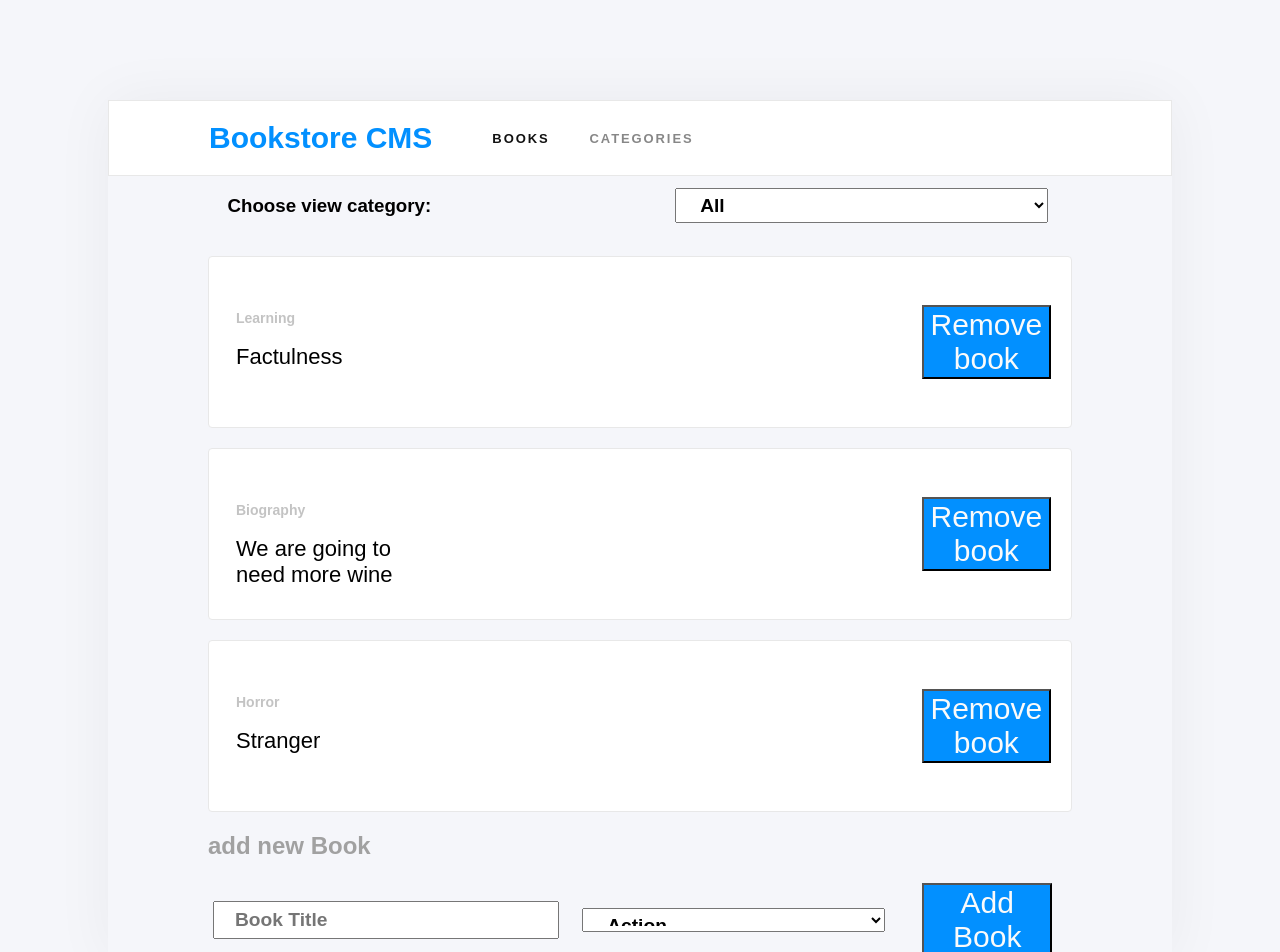
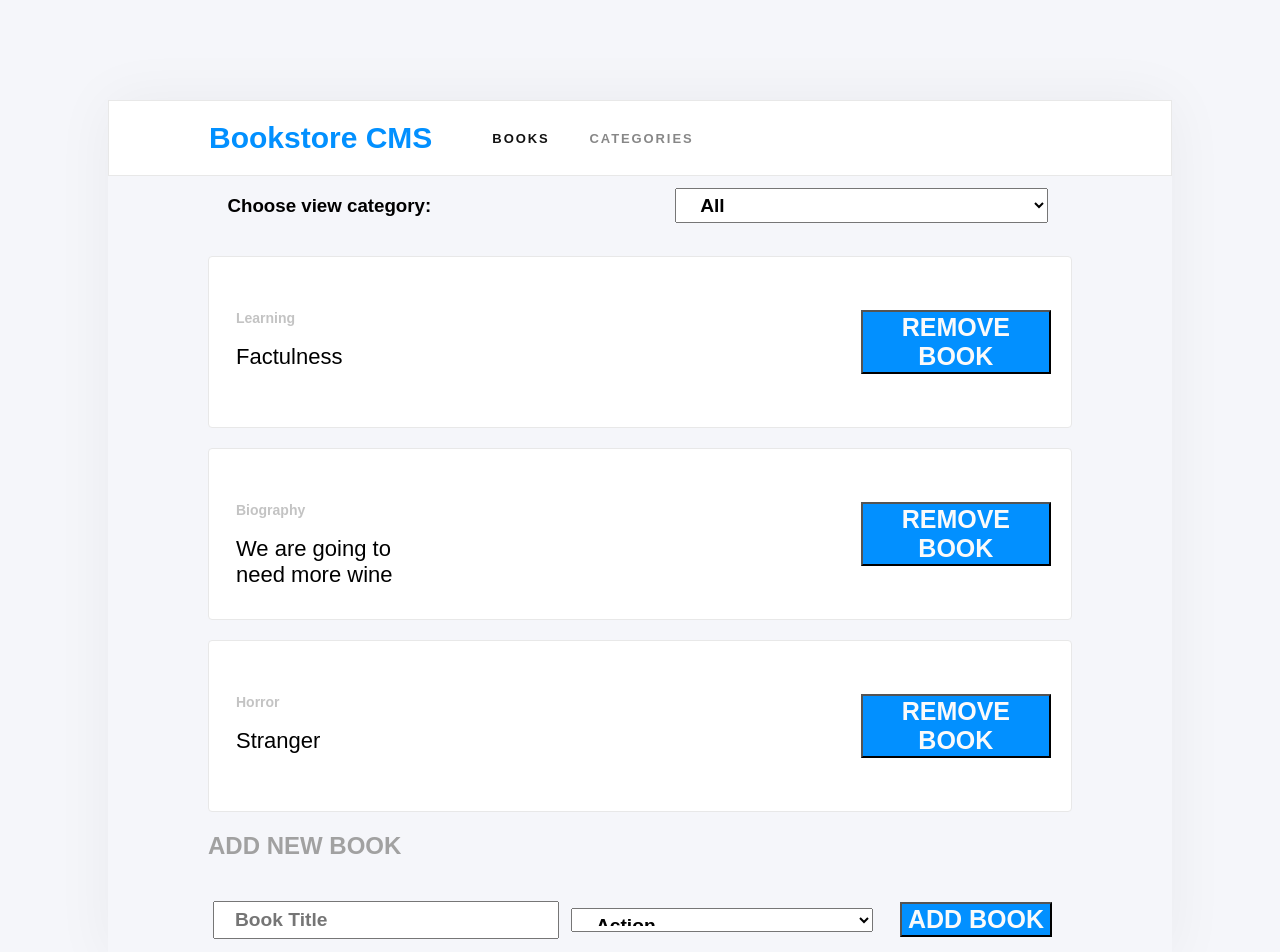
Before and after one commit to christianotieno/react-redux-bookstore, a React (Create React App) app: page / in a window 1280 px wide. Shown: the top 952 px of the page. Built offline with nearby package versions, Linux system fonts and the light colour scheme.

Commit message:
Add final style to buttons and titles headers

```diff
--- a/src/styles/css/main.css
+++ b/src/styles/css/main.css
@@ -60,10 +60,11 @@ body {
 
 .book-div button,
 .book-form button {
-  width: 15%;
-  font-size: 30px;
+  font-size: 25px;
   color: #fafafa;
   margin: 16px 20px;
+  font-weight: bold;
+  text-transform: uppercase;
   background-color: #0290ff;
 }
 
@@ -99,6 +100,10 @@ body {
   justify-content: space-between;
 }
 
+.form-title {
+  text-transform: uppercase;
+}
+
 .drop-down,
 .book-input {
   width: 35%;
--- a/src/styles/scss/main.scss
+++ b/src/styles/scss/main.scss
@@ -60,10 +60,11 @@ body {
 
 .book-div button,
 .book-form button {
-  width: 15%;
-  font-size: 30px;
+  font-size: 25px;
   color: #fafafa;
   margin: 16px 20px;
+  font-weight: bold;
+  text-transform: uppercase;
   background-color: #0290ff;
 }
 
@@ -99,6 +100,10 @@ body {
   justify-content: space-between;
 }
 
+.form-title {
+  text-transform: uppercase;
+}
+
 .drop-down,
 .book-input {
   width: 35%;
```
Also changed, not shown: 2 other files (tests, documents, lock files or other folders).
